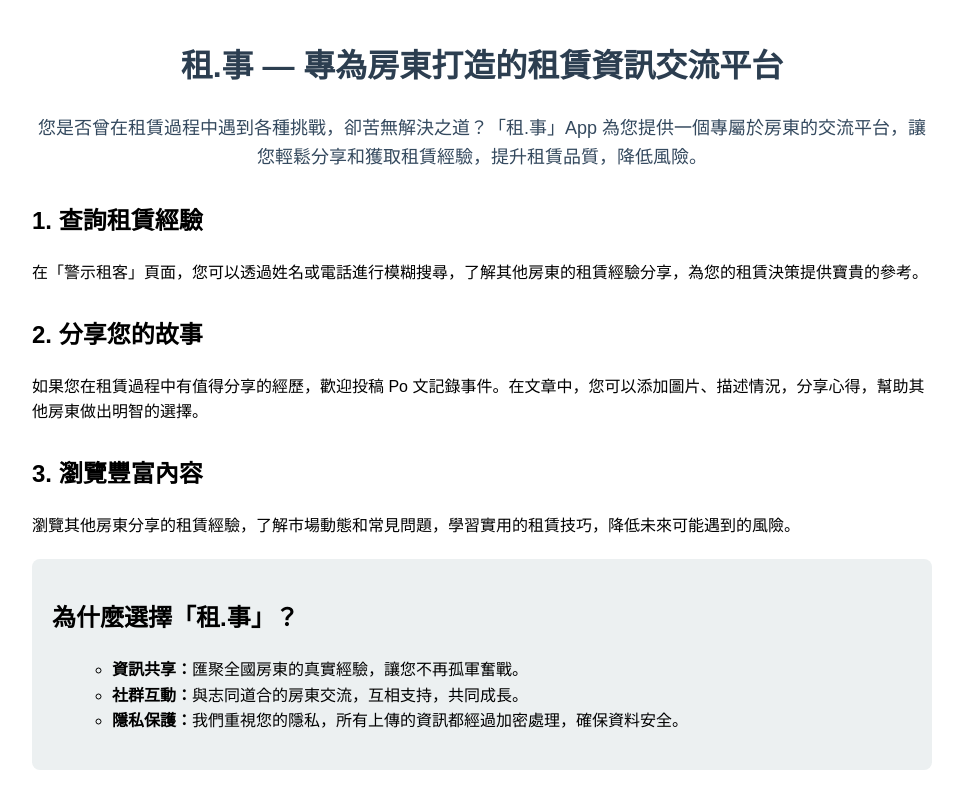
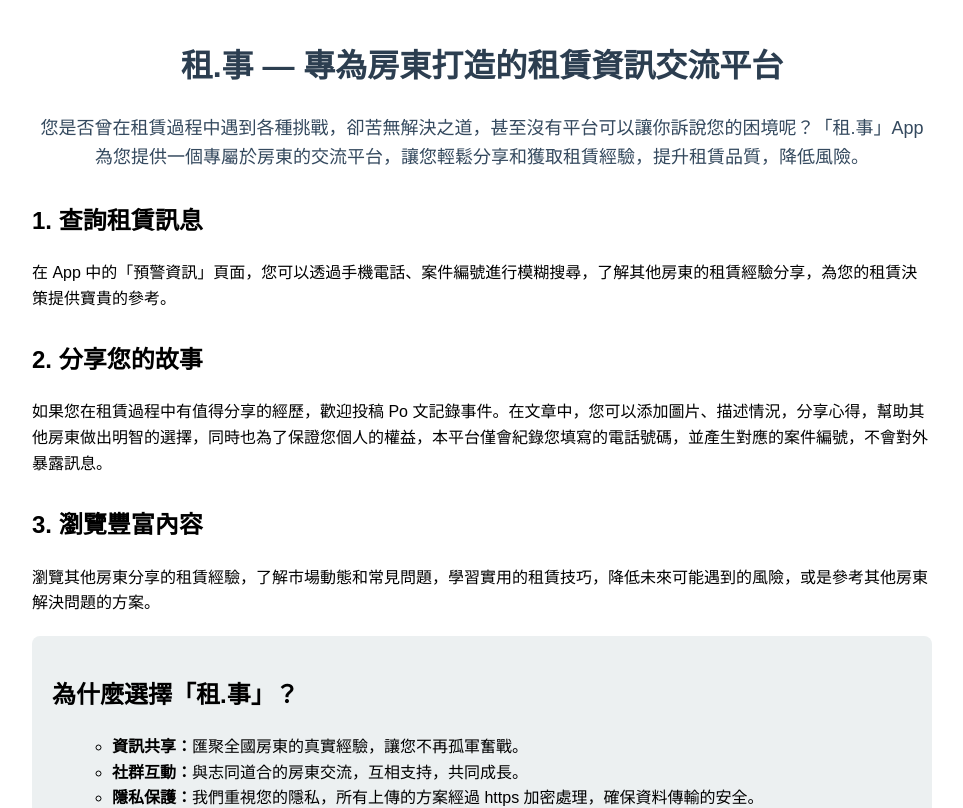
Before and after one commit to KT-bot-sys/Ok-rent-web, a React (Create React App) app: page / in a window 1280 px wide. Shown: the top 808 px of the page, without its empty margins (158-1121 px from the left). Built offline with nearby package versions, Linux system fonts and the light colour scheme.

Commit message:
feat: adjust the comment

```diff
--- a/src/App.js
+++ b/src/App.js
@@ -8,27 +8,27 @@
       <div className="content">
         <h1 className="title">租.事 — 專為房東打造的租賃資訊交流平台</h1>
         <p className="intro">
-          您是否曾在租賃過程中遇到各種挑戰，卻苦無解決之道？「租.事」App 為您提供一個專屬於房東的交流平台，讓您輕鬆分享和獲取租賃經驗，提升租賃品質，降低風險。
+          您是否曾在租賃過程中遇到各種挑戰，卻苦無解決之道，甚至沒有平台可以讓你訴說您的困境呢？「租.事」App 為您提供一個專屬於房東的交流平台，讓您輕鬆分享和獲取租賃經驗，提升租賃品質，降低風險。
         </p>
 
         <section>
-          <h2>1. 查詢租賃經驗</h2>
+          <h2>1. 查詢租賃訊息</h2>
           <p>
-            在「警示租客」頁面，您可以透過姓名或電話進行模糊搜尋，了解其他房東的租賃經驗分享，為您的租賃決策提供寶貴的參考。
+            在 App 中的「預警資訊」頁面，您可以透過手機電話、案件編號進行模糊搜尋，了解其他房東的租賃經驗分享，為您的租賃決策提供寶貴的參考。
           </p>
         </section>
 
         <section>
           <h2>2. 分享您的故事</h2>
           <p>
-            如果您在租賃過程中有值得分享的經歷，歡迎投稿 Po 文記錄事件。在文章中，您可以添加圖片、描述情況，分享心得，幫助其他房東做出明智的選擇。
+            如果您在租賃過程中有值得分享的經歷，歡迎投稿 Po 文記錄事件。在文章中，您可以添加圖片、描述情況，分享心得，幫助其他房東做出明智的選擇，同時也為了保證您個人的權益，本平台僅會紀錄您填寫的電話號碼，並產生對應的案件編號，不會對外暴露訊息。
           </p>
         </section>
 
         <section>
           <h2>3. 瀏覽豐富內容</h2>
           <p>
-            瀏覽其他房東分享的租賃經驗，了解市場動態和常見問題，學習實用的租賃技巧，降低未來可能遇到的風險。
+            瀏覽其他房東分享的租賃經驗，了解市場動態和常見問題，學習實用的租賃技巧，降低未來可能遇到的風險，或是參考其他房東解決問題的方案。
           </p>
         </section>
 
@@ -42,7 +42,7 @@
               <strong>社群互動：</strong>與志同道合的房東交流，互相支持，共同成長。
             </li>
             <li>
-              <strong>隱私保護：</strong>我們重視您的隱私，所有上傳的資訊都經過加密處理，確保資料安全。
+              <strong>隱私保護：</strong>我們重視您的隱私，所有上傳的方案經過 https 加密處理，確保資料傳輸的安全。
             </li>
           </ul>
         </section>
```
Also changed, not shown: public/static/eula.html (line endings or trailing spaces).
